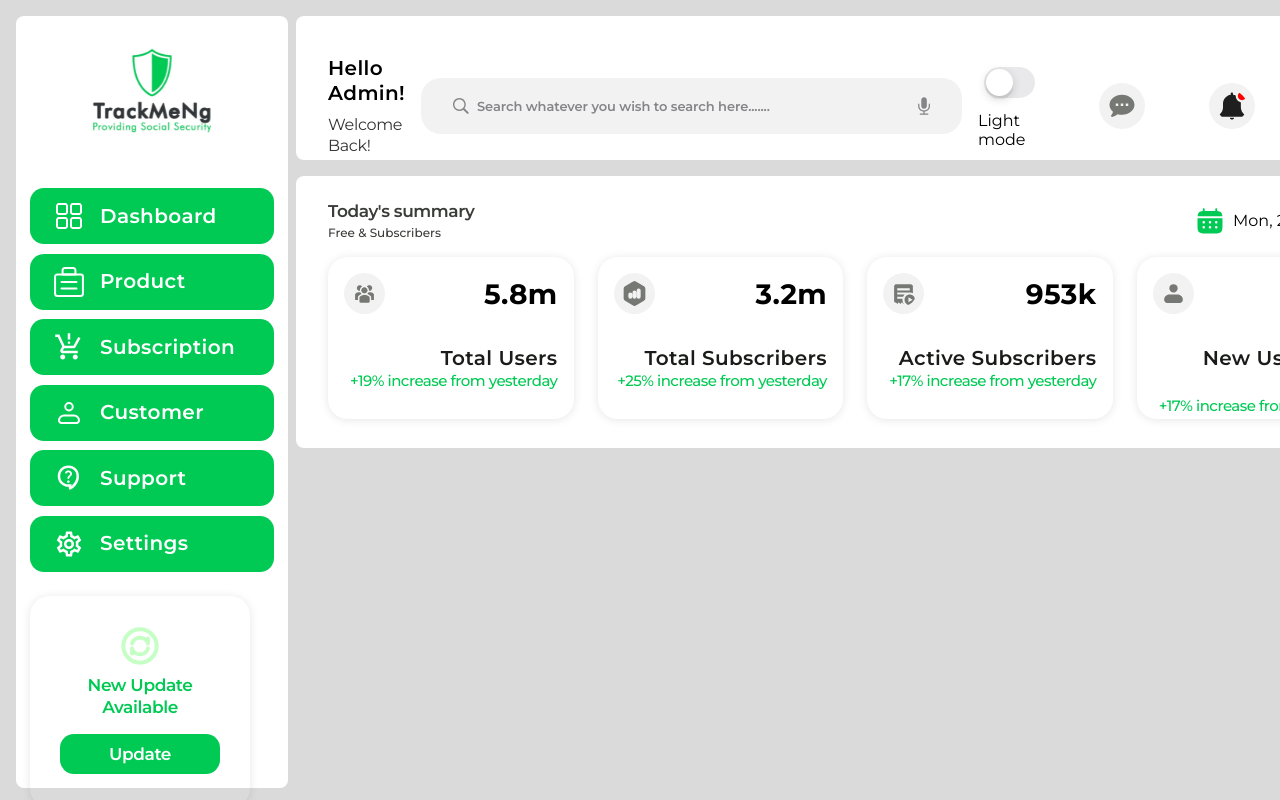
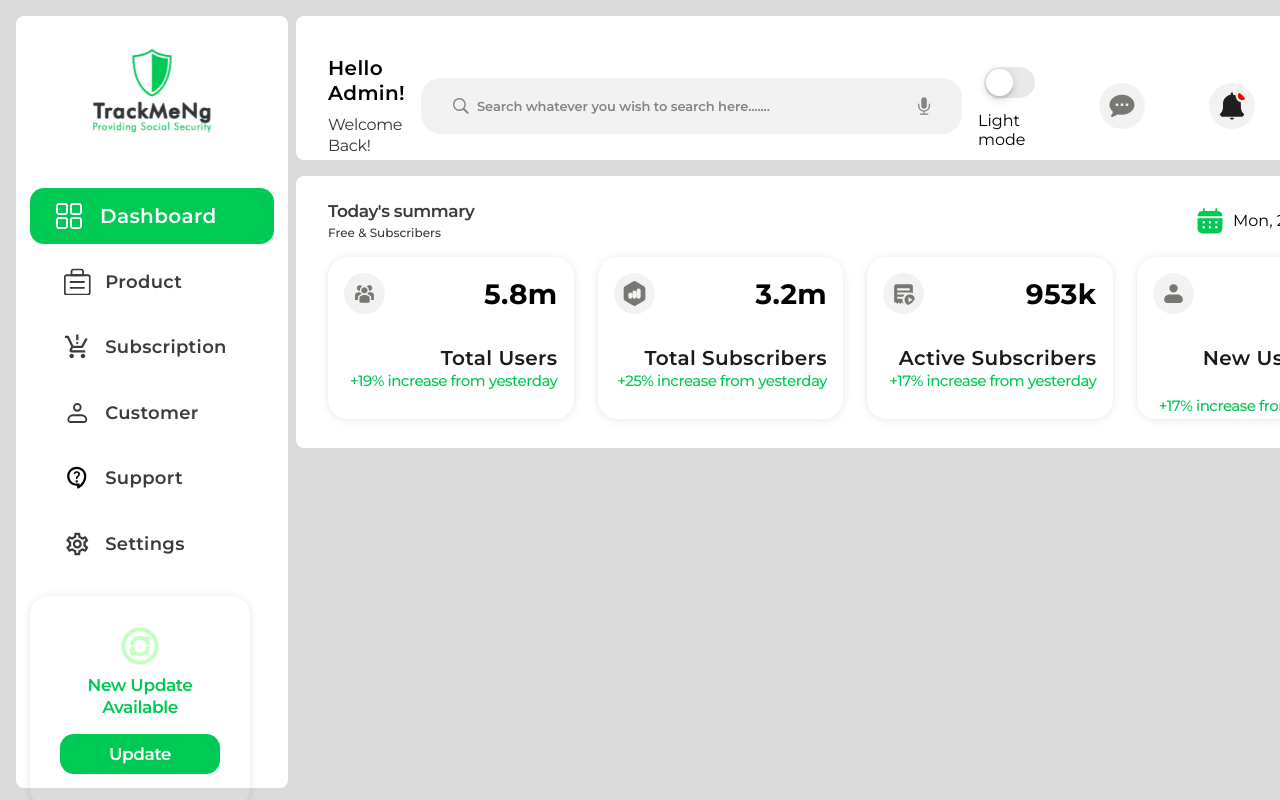
Before and after one commit to TrackMe-NG/dashboard_main, a React (Vite) app: page / in a window 1280 px wide. Built offline with nearby package versions, Linux system fonts and the light colour scheme.

Commit message:
chores: updated sideNav component

```diff
--- a/src/(components)/SideNav.jsx
+++ b/src/(components)/SideNav.jsx
@@ -18,7 +18,11 @@ import {
 } from "../assets/image";
 
 export const SideNav = () => {
-  const [active, setActive] = useState(false);
+  const [activeItem, setActiveItem] = useState(menuItems[0].id);
+
+  const toggleActive = (itemId) => {
+    setActiveItem(itemId);
+  };
 
   return (
     <>
@@ -31,17 +35,21 @@ export const SideNav = () => {
           </div>
 
           <ul className="sidebar_menu_list">
-            {menItems.map((item, i) => (
+            {menuItems.map((item) => (
               <li
-                className={`${active ? "" : "active"}`}
-                onClick={() => setActive(!active)}
-                key={i}
+                className={activeItem === item.id ? "active" : ""}
+                onClick={() => toggleActive(item.id)}
+                key={item.id}
               >
                 <img
-                  src={active ? item?.icon_src : item?.icon_src_active}
+                  src={
+                    activeItem === item.id
+                      ? item.icon_src_active
+                      : item.icon_src
+                  }
                   alt="icon"
                 />
-                <span>{item?.title}</span>
+                <span>{item.title}</span>
               </li>
             ))}
           </ul>
@@ -50,9 +58,7 @@ export const SideNav = () => {
           <div className="sidebar_update">
             <div className="sidebar_update_inner">
               <img src={update_rotate_icon} alt="icon" />
-
               <p>New Update Available</p>
-
               <button className="btn_main">Update</button>
             </div>
           </div>
@@ -69,37 +75,42 @@ export const SideNav = () => {
   );
 };
 
-const menItems = [
+const menuItems = [
   {
     id: 1,
     icon_src: dashboard_dark_icon,
     icon_src_active: dashboard_white_icon,
     title: "dashboard",
   },
+
   {
     id: 2,
     icon_src: shopping_bag_icon,
     icon_src_active: shopping_bag_white_icon,
     title: "product",
   },
+
   {
     id: 3,
     icon_src: subscription_dark_icon,
     icon_src_active: subscription_white_icon,
     title: "subscription",
   },
+
   {
     id: 4,
     icon_src: user_dark_icon,
     icon_src_active: user_white_icon,
     title: "customer",
   },
+
   {
     id: 5,
     icon_src: support_dark_icon,
     icon_src_active: support_white_icon,
     title: "support",
   },
+
   {
     id: 6,
     icon_src: settings_dark_icon,
```
